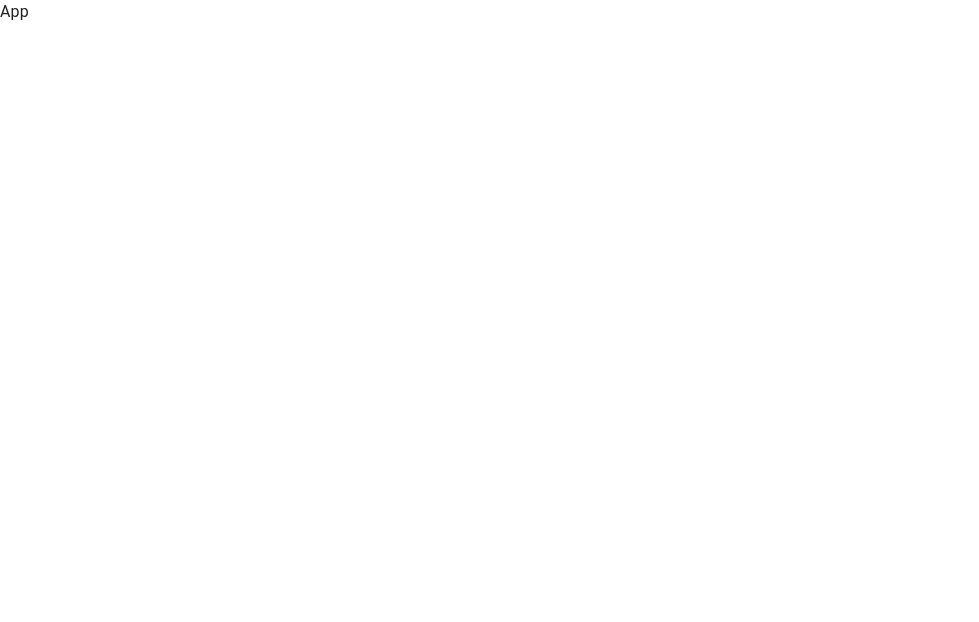
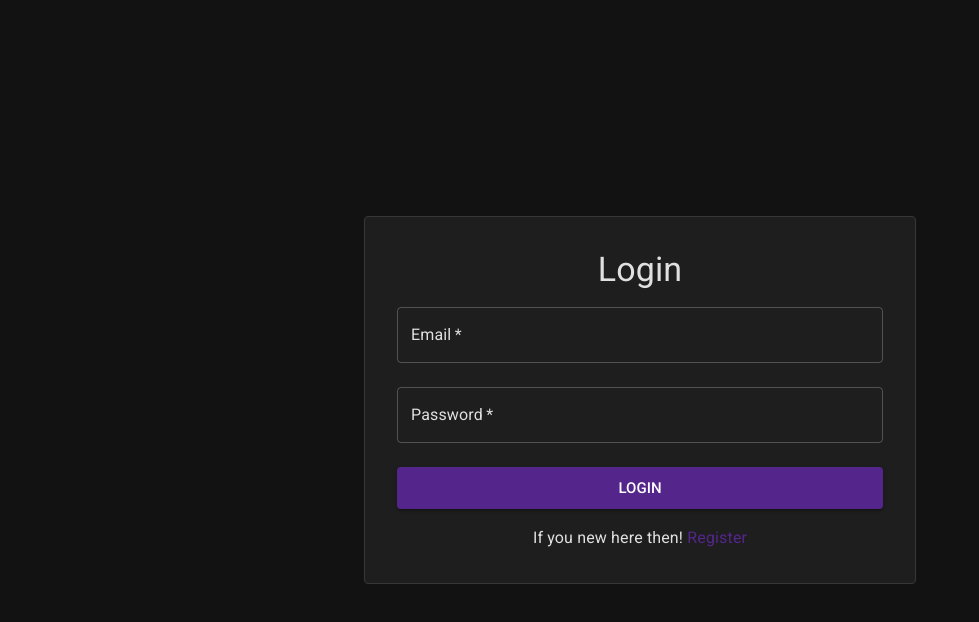
Before and after one commit to mhistiak3/Chatly, a React (Vite) app in the folder client/: page /login in a window 1280 px wide. Shown: the top 622 px of the page, without its empty margins (0-979 px from the left). Built offline with nearby package versions, Linux system fonts and the light colour scheme.

Commit message:
Login and Register Form Desgin

```diff
--- a/client/package.json
+++ b/client/package.json
@@ -12,6 +12,7 @@
   "dependencies": {
     "@emotion/react": "^11.13.3",
     "@emotion/styled": "^11.13.0",
+    "@fontsource/roboto": "^5.1.0",
     "@mui/icons-material": "^6.1.4",
     "@mui/material": "^6.1.4",
     "axios": "^1.7.7",
--- a/client/src/App.jsx
+++ b/client/src/App.jsx
@@ -1,6 +1,53 @@
+import '@fontsource/roboto/300.css';
+import '@fontsource/roboto/400.css';
+import '@fontsource/roboto/500.css';
+import '@fontsource/roboto/700.css';
+
+import { BrowserRouter, Route, Routes } from "react-router-dom";
+import { lazy, Suspense } from "react";
+import Loading from "./components/Loading.jsx";
+import { ThemeProvider } from '@mui/material';
+import darkTheme from './utils/DarkTheme.js';
+
+const Home = lazy(() => import("./pages/Home.jsx"));
+const Login = lazy(() => import("./pages/Login.jsx"));
+const Chat = lazy(() => import("./pages/Chat.jsx"));
+const Group = lazy(() => import("./pages/Group.jsx"));
+
 const App = () => {
   return (
-    <div>App</div>
-  )
-}
-export default App
+    <ThemeProvider theme={darkTheme}>
+      <BrowserRouter>
+        <Routes>
+          <Route
+            path="/"
+            element={
+              <Suspense fallback={<Loading />}>
+                <Home />
+              </Suspense>
+            }
+          />
+          <Route
+            path="/chat/:chatId"
+            element={
+              <Suspense fallback={<Loading />}>
+                <Chat />
+              </Suspense>
+            }
+          />
+          <Route
+            path="/group"
+            element={
+              <Suspense fallback={<Loading />}>
+                <Group />
+              </Suspense>
+            }
+          />
+
+          <Route path="/login" element={<Login />} />
+        </Routes>
+      </BrowserRouter>
+    </ThemeProvider>
+  );
+};
+export default App;
--- /dev/null
+++ b/client/src/components/Loading.jsx
@@ -0,0 +1,34 @@
+import React from "react";
+import { CircularProgress, Box } from "@mui/material";
+import { keyframes } from "@emotion/react";
+import { styled } from "@mui/system";
+
+// Define the keyframes for animation
+const spin = keyframes`
+  0% { transform: rotate(0deg); }
+  100% { transform: rotate(360deg); }
+`;
+
+// Create a styled component
+const AnimatedSpinner = styled(CircularProgress)`
+  animation: ${spin} 1s linear infinite;
+  color: purple;
+`;
+
+const LoadingPage = () => {
+  return (
+    <Box
+      sx={{
+        display: "flex",
+        flexDirection: "column",
+        justifyContent: "center",
+        alignItems: "center",
+        height: "100vh",
+      }}
+    >
+      <AnimatedSpinner />
+    </Box>
+  );
+};
+
+export default LoadingPage;
--- /dev/null
+++ b/client/src/pages/Chat.jsx
@@ -0,0 +1,6 @@
+const Chat = () => {
+  return (
+    <div>Chat</div>
+  )
+}
+export default Chat
--- /dev/null
+++ b/client/src/pages/Group.jsx
@@ -0,0 +1,6 @@
+const Group = () => {
+  return (
+    <div>Group</div>
+  )
+}
+export default Group
--- /dev/null
+++ b/client/src/pages/Home.jsx
@@ -0,0 +1,6 @@
+const Home = () => {
+  return (
+    <div>Home</div>
+  )
+}
+export default Home
--- /dev/null
+++ b/client/src/pages/Login.jsx
@@ -0,0 +1,108 @@
+import {
+  Box,
+  Button,
+  Container,
+  Paper,
+  TextField,
+  Typography,
+} from "@mui/material";
+import { useState } from "react";
+const Login = () => {
+  const [isLogin, setIsLogin] = useState(true);
+  return (
+    <Box
+      bgcolor={"background.default"}
+      width={"100vw"}
+      height={"100vh"}
+      sx={{ display: "flex", justifyContent: "center", alignItems: "center" }}
+    >
+      <Container component={"main"} maxWidth="sm">
+        <Paper
+          elevation={4}
+          variant="outlined"
+          sx={{
+            padding: 4,
+            display: "flex",
+            justifyContent: "center",
+            alignItems: "center",
+            flexDirection: "column",
+          }}
+        >
+          <Typography variant="h4">{isLogin ? "Login" : "Register"}</Typography>
+          {isLogin ? (
+            <>
+              <TextField
+                variant="outlined"
+                type="email"
+                label="Email"
+                required
+                fullWidth
+                margin="normal"
+              />
+              <TextField
+                type="password"
+                variant="outlined"
+                label="Password"
+                required
+                fullWidth
+                margin="normal"
+              />
+            </>
+          ) : (
+            <>
+              <TextField
+                variant="outlined"
+                type="text"
+                label="Name"
+                required
+                fullWidth
+                margin="normal"
+              />
+              <TextField
+                variant="outlined"
+                type="email"
+                label="Email"
+                required
+                fullWidth
+                margin="normal"
+              />
+              <TextField
+                type="password"
+                variant="outlined"
+                label="Password"
+                required
+                fullWidth
+                margin="normal"
+              />
+            </>
+          )}
+          <Button variant="contained" color="primary" size="large" fullWidth sx={{ my: 2 }}>
+            {isLogin ? "Login" : "Register"}
+          </Button>
+          {isLogin ? (
+            <Typography
+              sx={{ cursor: "pointer" }}
+              onClick={() => setIsLogin(false)}
+            >
+              If you new here then!{" "}
+              <Typography component="span" color="primary">
+                Register
+              </Typography>
+            </Typography>
+          ) : (
+            <Typography
+              sx={{ cursor: "pointer" }}
+              onClick={() => setIsLogin(true)}
+            >
+              Already have an account?{" "}
+              <Typography component="span" color="primary">
+                Login
+              </Typography>
+            </Typography>
+          )}
+        </Paper>
+      </Container>
+    </Box>
+  );
+};
+export default Login;
--- /dev/null
+++ b/client/src/utils/DarkTheme.js
@@ -0,0 +1,54 @@
+import { createTheme } from "@mui/material/styles";
+
+const darkTheme = createTheme({
+  palette: {
+    mode: "dark",
+    primary: {
+      main: "#54268c",
+      contrastText: "#ffffff",
+    },
+    secondary: {
+      main: "#03dac6",
+      contrastText: "#000000",
+    },
+    background: {
+      default: "#121212",
+      paper: "#1e1e1e",
+    },
+    text: {
+      primary: "#e0e0e0",
+      secondary: "#b0b0b0",
+    },
+    divider: "#373737",
+  },
+  typography: {
+    fontFamily: "Roboto, Arial, sans-serif",
+    h1: {
+      fontSize: "2.5rem",
+      fontWeight: 700,
+      color: "#ffffff",
+    },
+    h2: {
+      fontSize: "2rem",
+      fontWeight: 600,
+      color: "#e0e0e0",
+    },
+    body1: {
+      fontSize: "1rem",
+      lineHeight: 1.6,
+      color: "#e0e0e0",
+    },
+  },
+  components: {
+
+    MuiAppBar: {
+      styleOverrides: {
+        colorPrimary: {
+          backgroundColor: "#1f1f1f", // Darker app bar for a cleaner look
+        },
+      },
+    },
+  },
+});
+
+export default darkTheme;
```
Also changed, not shown: 2 other files (tests, documents, lock files or other folders).
